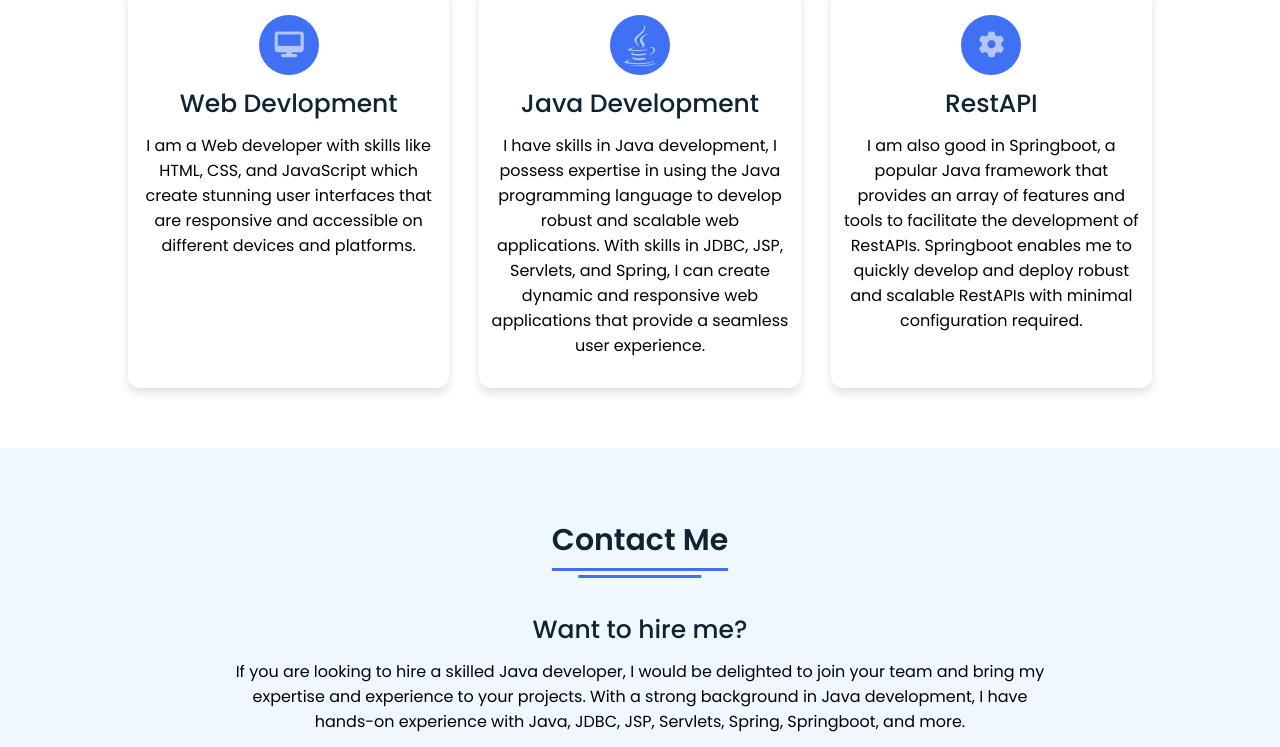
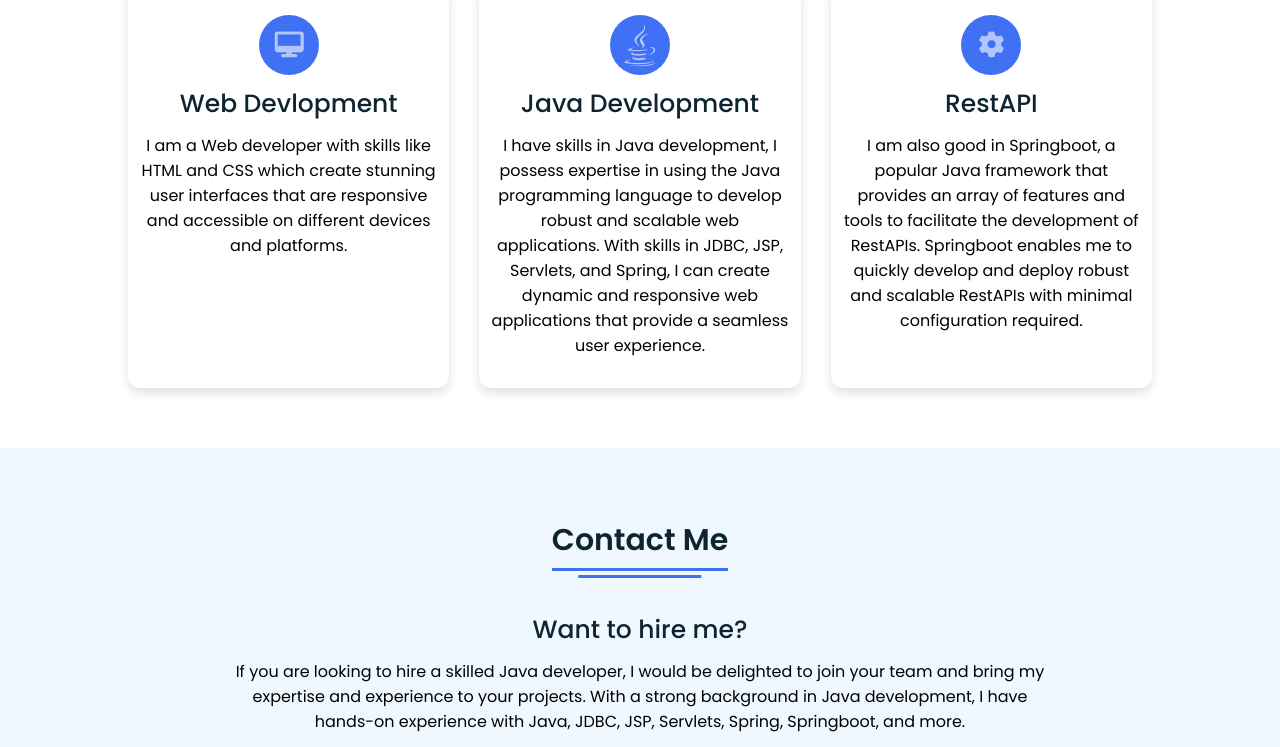
Before and after one commit to PraveenRajeshSingh/Portfolio, a plain HTML site: page index.html in a window 1280 px wide. Shown: the part 2593-3340 px from the top of the page. Drawn offline with Linux system fonts and the light colour scheme.

Commit message:
Update index.html

```diff
--- a/index.html
+++ b/index.html
@@ -160,7 +160,7 @@
             <i class="fas fa-desktop fa-beat-fade fa-lg"></i>
           </div>
           <div class="topic">Web Devlopment</div>
-          <p>I am a Web developer with skills like HTML, CSS, and JavaScript which create stunning user interfaces that
+          <p>I am a Web developer with skills like HTML and CSS which create stunning user interfaces that
             are responsive and accessible on different devices and platforms.</p>
         </div>
 
```
